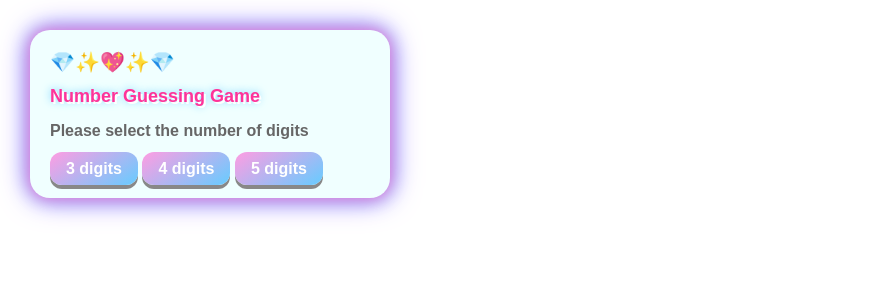
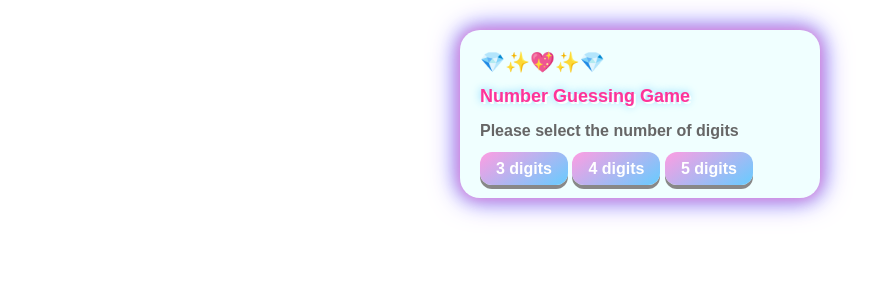
Before and after one commit to aym-711/hitandblow, a Spring Boot app: page / in a window 1280 px wide. Shown: the top 300 px of the page, without its empty margins (0-893 px from the left). Run offline with Spring Boot 4, Linux system fonts and the light colour scheme.

Commit message:
fix responsive layout for iPhone

```diff
--- a/src/main/resources/static/css/game_keypad.css
+++ b/src/main/resources/static/css/game_keypad.css
@@ -14,16 +14,17 @@ a {
 
 /* メインカード */
 .container {
+	width: 90%;
 	max-width: 320px;
-	margin: 30px 0 30px 30px;
+	margin: 30px auto;
 	padding: 20px;
 	background: #f0ffff;
-	/* 水色ベース */
 	border-radius: 20px;
 	box-shadow:
 		0 0 15px #ff66cc,
 		0 0 20px #66ccff,
 		0 0 30px #a06bff;
+
 }
 
 h1 {
```
Also changed, not shown: 1 other file.
